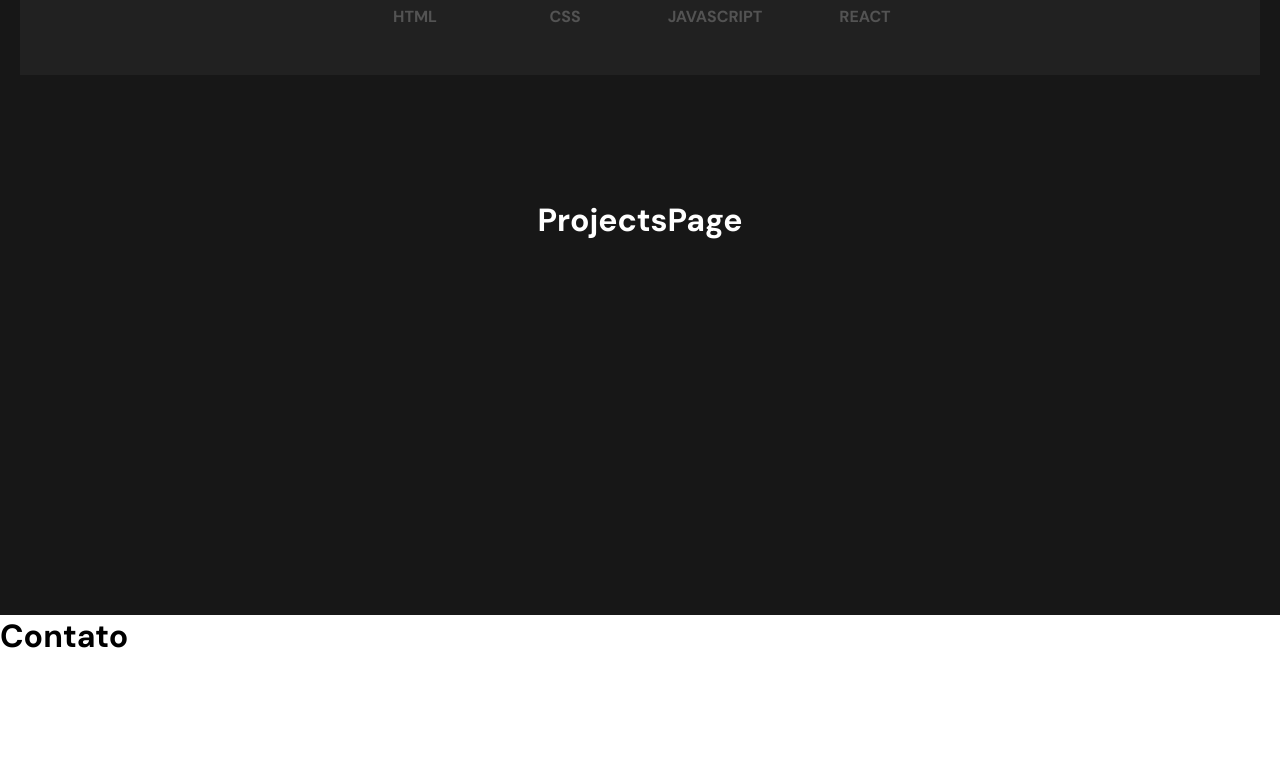
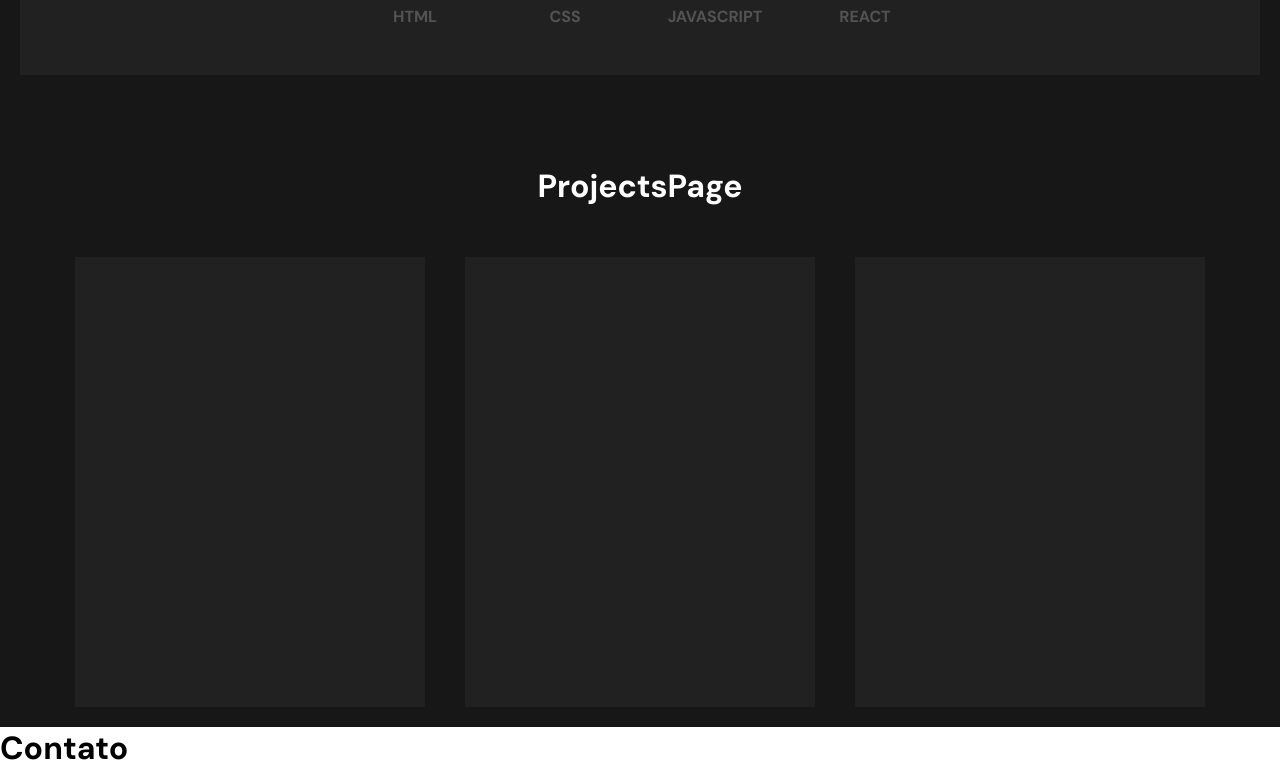
Before and after one commit to rhaneyko/rhaneyko--portfolio, a React (Create React App) app: page / in a window 1280 px wide. Shown: the part 788-1557 px from the top of the page. Before the commit the page ends 1445 px from the top, so only its background shows below. Built offline with nearby package versions, Linux system fonts and the light colour scheme.

Commit message:
projects page commit

```diff
--- a/src/components/Pages/ProjectsPage/index.js
+++ b/src/components/Pages/ProjectsPage/index.js
@@ -2,26 +2,19 @@ import React, { useRef, useState } from "react";
 
 import "./styles.css";
 //import Carousel from "react-elastic-carousel";
-import projectsData from '../../Assets/Data/projectsData.json'
+import projectsData from "../../Assets/Data/projectsData.json";
 
 const ProjectsPage = () => {
-  const itemsPerPage = 1;
-  const items = [];
-  const ref = useRef(null);
-  const totalPages = Math.ceil(items.length / itemsPerPage);
-  let resetTimeout;
-
-  const [projets, setProjets] = useState(projectsData)
-
-
+  const [projets, setProjets] = useState(projectsData);
 
   return (
-
-
     <div className="container__projectspage">
       <h1>ProjectsPage</h1>
-
-      <div className="project__card"></div>
+      <div className="card__list">
+        <div className="project__card"></div>
+        <div className="project__card"></div>
+        <div className="project__card"></div>
+      </div>
     </div>
   );
 };
--- a/src/components/Pages/ProjectsPage/styles.css
+++ b/src/components/Pages/ProjectsPage/styles.css
@@ -1,56 +1,25 @@
 .container__projectspage {
   display: flex;
   flex-direction: column;
-  justify-content: center;
   align-items: center;
 
-  height: 65vh;
+  height: auto;
   background-color: #171717;
 
-  h1{
+  padding: 20px;
+
+  h1 {
     color: #FFF;
     margin: 50px 0;
-
-  }
-
-}
-
-.rec.rec-arrow {
-  margin: 50px;
-  border-radius: 0;
-  border: 1px solid #0065FF;
-
-  color: #0065FF;
-  background-color: #FFFFFF;
-
-  :hover {
-    border-radius: 50%;
-    border: 1px solid #0065FF
-  }
-
-  :disabled {
-    visibility: hidden;
-  }
-
-  @media (max-width: 768px) {
-    display: none;
   }
 }
 
-.rec-dot_active {
-  background-color: #0065FF !important;
-  box-shadow: 0 0 1px 3px #0065FF !important;
-}
-
-.rec-dot:focus,
-.rec-dot:hover {
-  box-shadow: 0 0 1px 3px #0065FF !important;
-}
-
-.rec-dot_active:focus,
-.rec-dot_active:hover {
-  background-color: #0065FF !important;
-  box-shadow: 0 0 1px 3px #0065FF !important;
+.card__list {
+  display: flex;
+  flex-direction: row;
+  justify-content: center;
+  align-items: center;
+  gap: 40px;
 }
 
 .project__card {
@@ -60,13 +29,16 @@
   align-items: center;
 
   width: 350px;
-  height: 270px;
+  height: 450px;
 
-  background: none;
+  background-color: #212121;
+}
+
+.project__card:hover {
+  transform: scale(1.1);
 }
 
 .card__image {
-
   height: 240px;
 }
 
```
